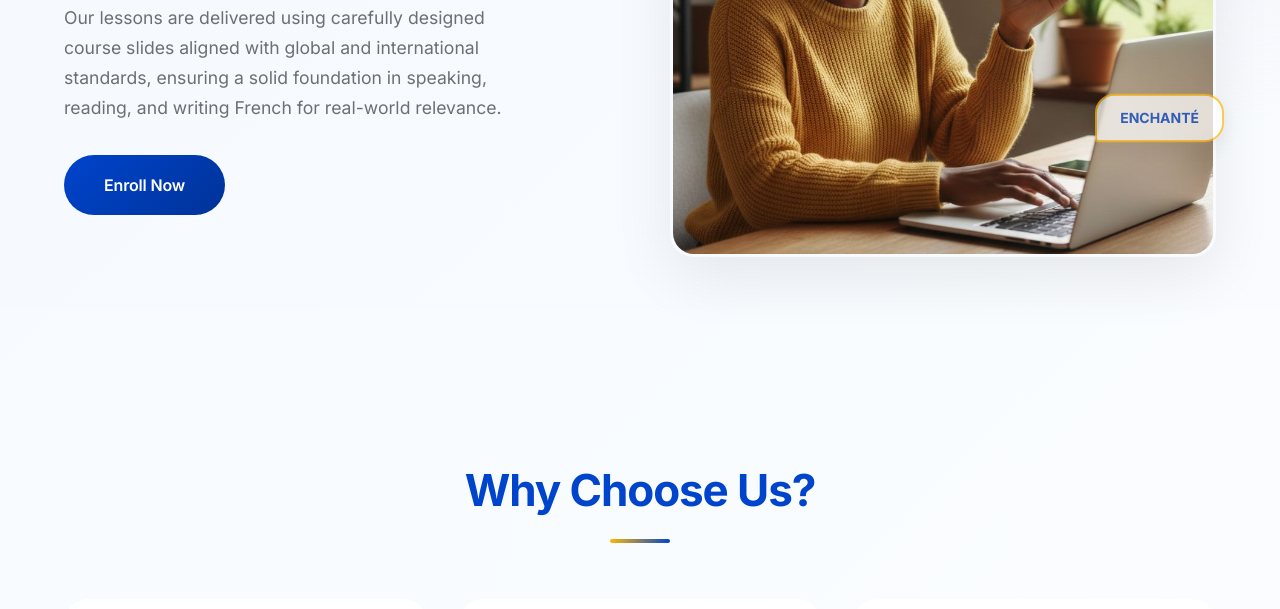
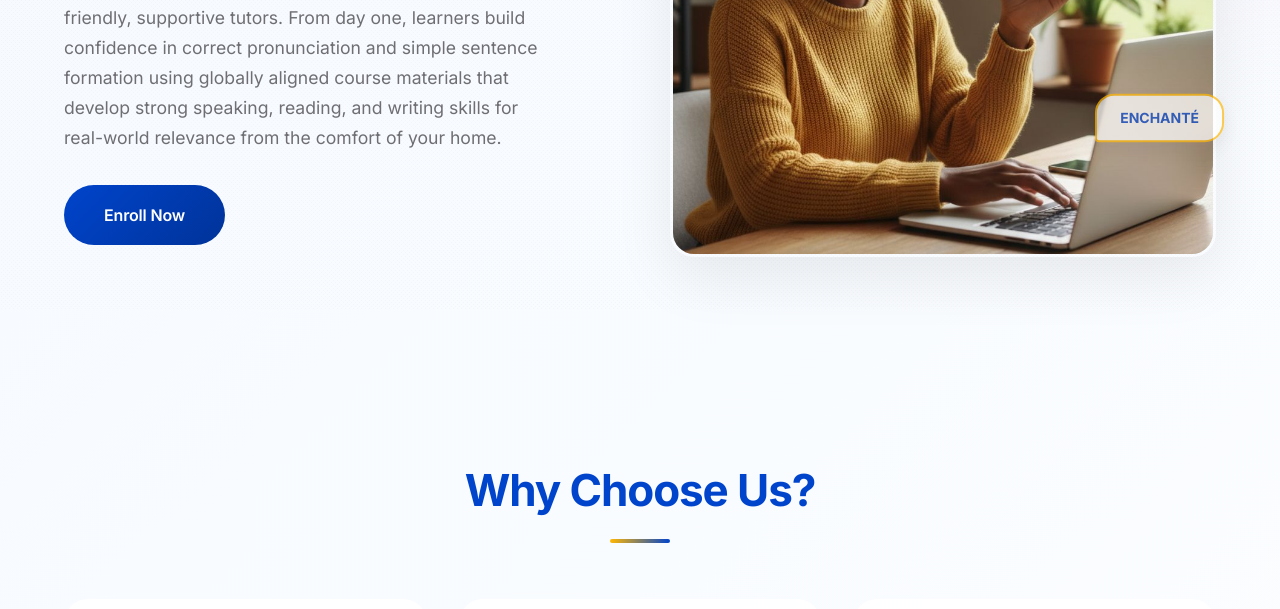
Before and after one commit to sonnetechgh-lang/French-For-Beginners, a plain HTML site: page index.html in a window 1280 px wide. Shown: the part 491-1100 px from the top of the page. Drawn offline with Linux system fonts and the light colour scheme.

Commit message:
Hero text

```diff
--- a/index.html
+++ b/index.html
@@ -36,9 +36,10 @@
         <div class="container hero-grid">
             <div class="hero-content">
                 <h1>Learn French Online —<br>Confidently & Flexibly</h1>
-                <p>Our lessons are delivered using carefully designed course slides aligned with global and
-                    international standards, ensuring a solid foundation in speaking, reading, and writing French for
-                    real-world relevance.</p>
+                <p>For children and adults in Ghana and beyond—taught by friendly, supportive tutors. From day one,
+                    learners build confidence in correct pronunciation and simple sentence formation using globally
+                    aligned course materials that develop strong speaking, reading, and writing skills for real-world
+                    relevance from the comfort of your home.</p>
                 <div class="cta-wrapper">
                     <a href="https://forms.gle/Y4y5aQmJRRG557hJA" target="_blank" class="btn">Enroll Now</a>
                 </div>
```
